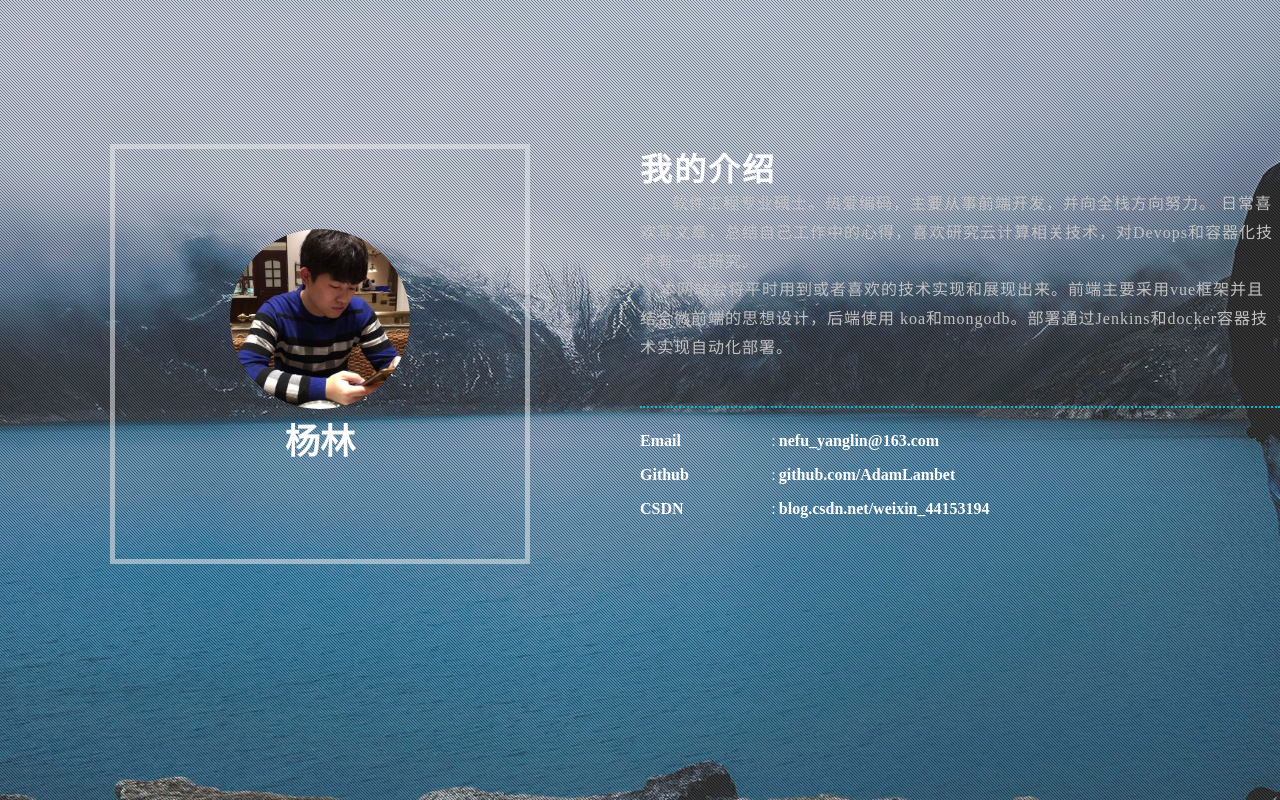
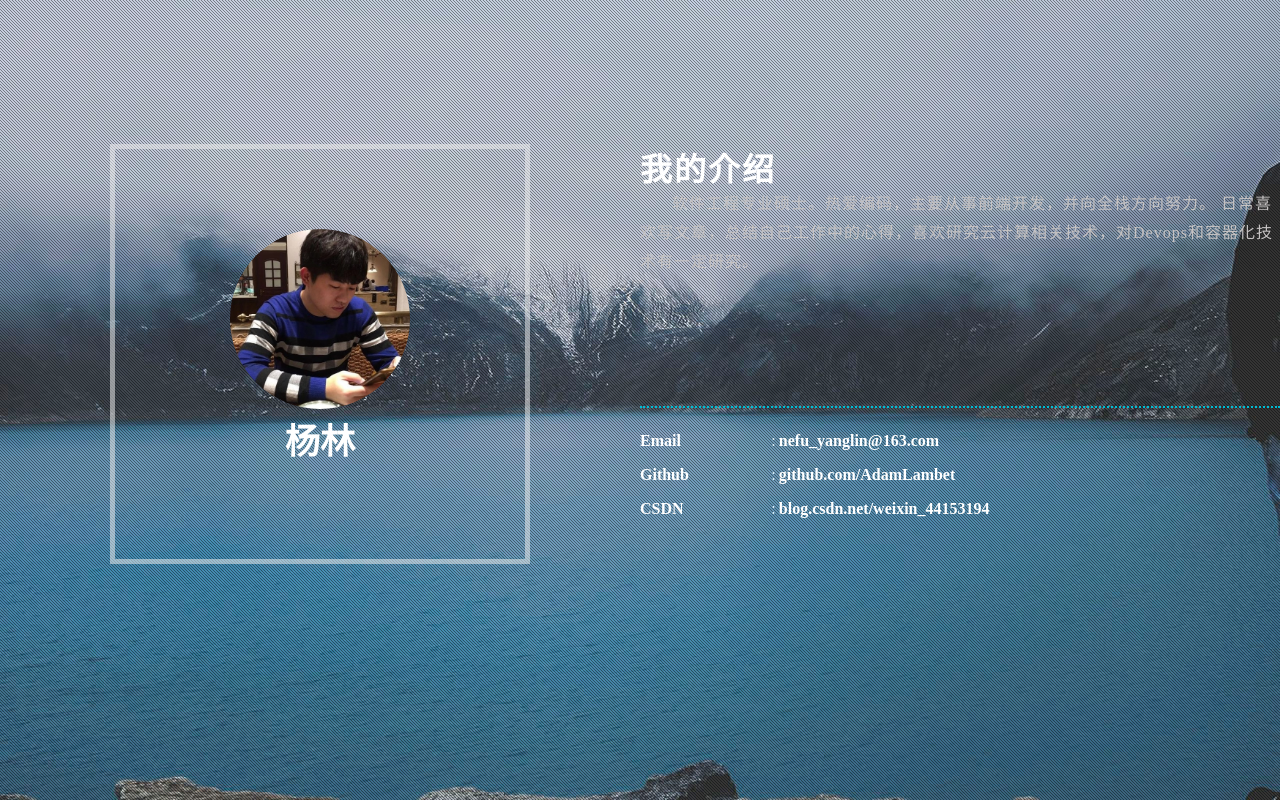
Before and after one commit to NEFU-CSMaster2018/nefu_ui, a Vue app: page /#/ in a window 1280 px wide. Built offline with nearby package versions, Linux system fonts and the light colour scheme.

Commit message:
Update HomePage.vue

```diff
--- a/src/components/HomePage.vue
+++ b/src/components/HomePage.vue
@@ -15,9 +15,7 @@
       <div class="introduction">
         <h3 class="introduce-title">{{userinfo.introTitle}}</h3>
         <p class="introduce-content">软件工程专业硕士。热爱编码，主要从事前端开发，并向全栈方向努力。
-          日常喜欢写文章，总结自己工作中的心得，喜欢研究云计算相关技术，对Devops和容器化技术有一定研究。<br/>
-          &nbsp;&nbsp;&nbsp;&nbsp;本网站会将平时用到或者喜欢的技术实现和展现出来。前端主要采用vue框架并且结合微前端的思想设计，后端使用
-          koa和mongodb。部署通过Jenkins和docker容器技术实现自动化部署。
+          日常喜欢写文章，总结自己工作中的心得，喜欢研究云计算相关技术，对Devops和容器化技术有一定研究。
           </p>
       </div>
       <div class="contact-info">
```
